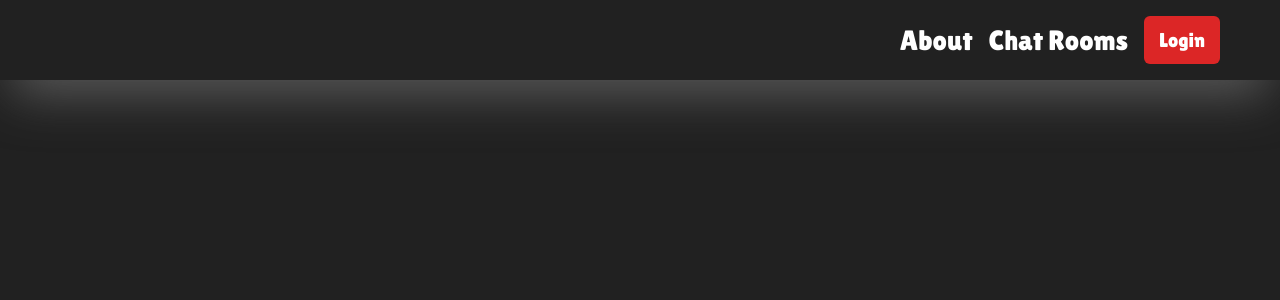
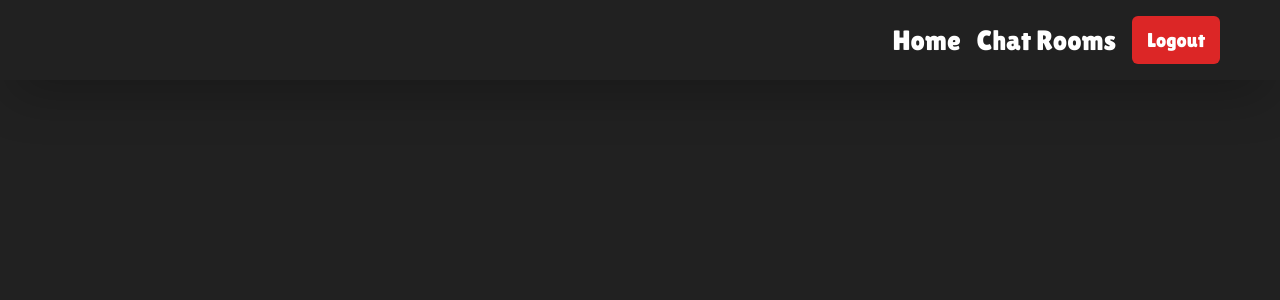
Before and after one commit to LStepczynski/Herext, a Django app: page / in a window 1280 px wide. Shown: the top 300 px of the page. Run offline with Django 4.2, Linux system fonts and the light colour scheme; the visitor is signed in with stand-in values (Sample User, id 1).

Commit message:
Small changes

```diff
--- a/herext/main/static/css/input.css
+++ b/herext/main/static/css/input.css
@@ -12,6 +12,10 @@ body {
     background: #212121;
 }
 
+.shadowHover:hover {
+    text-shadow: 5px 5px 15px #FFFFFF;
+}
+
 @media (prefers-color-scheme: dark) {
     body {
     background: #212121;
--- a/herext/main/static/css/output.css
+++ b/herext/main/static/css/output.css
@@ -690,11 +690,6 @@ video {
   line-height: 1.75rem;
 }
 
-.text-black {
-  --tw-text-opacity: 1;
-  color: rgb(0 0 0 / var(--tw-text-opacity));
-}
-
 .text-white {
   --tw-text-opacity: 1;
   color: rgb(255 255 255 / var(--tw-text-opacity));
@@ -726,6 +721,10 @@ body {
   margin: 0;
   padding: 0;
   background: #212121;
+}
+
+.shadowHover:hover {
+  text-shadow: 5px 5px 15px #FFFFFF;
 }
 
 @media (prefers-color-scheme: dark) {
--- a/herext/main/templates/main/base.html
+++ b/herext/main/templates/main/base.html
@@ -12,13 +12,17 @@
     {% block head %}{% endblock %}
 </head>
 <body>
-    <nav style="box-shadow: 0 25px 50px -12px rgb(92, 92, 92);" class="h-[60px] w-full shadow-2xl md:h-[80px]">
+    <nav class="h-[60px] w-full shadow-2xl md:h-[80px]">
         <ul class="flex justify-end mr-[20px] md:mr-[60px] md:space-x-4 | text-white | font-lilita">
-            <li class='grid items-center h-[60px] md:h-[80px]'><a style="transition: all 0.3s;" id="about" class='text-2xl md:text-[28px] xs:mx-[20px]' href='/'>About</a></li>
+            <li class='grid items-center h-[60px] md:h-[80px]'><a style="transition: all 0.3s;" id="about" class='text-2xl md:text-[28px] xs:mx-[20px] | shadowHover' href='/'>Home</a></li>
 
-            <li class='grid items-center h-[60px] md:h-[80px]'><a style="transition: all 0.3s;" id="projects" class='font-oswald text-2xl md:text-[28px]' href='/chatrooms'>Chat Rooms</a></li>
+            <li class='grid items-center h-[60px] md:h-[80px]'><a style="transition: all 0.3s;" id="projects" class='font-oswald text-2xl md:text-[28px] | shadowHover' href='/chatrooms'>Chat Rooms</a></li>
 
-            <li class='grid items-center h-[60px] md:h-[80px]'><a style="transition: all 0.3s;" id="resume" class='text-xl bg-red-600 border-red-600 rounded-[6px] shadow-red py-[5px] px-[15px] md:py-[10px]' href="/login">Login</a></li>
+            {% if logged %}
+                <li class='grid items-center h-[60px] md:h-[80px]'><a style="transition: all 0.3s;" id="resume" class='text-xl bg-red-600 border-red-600 rounded-[6px] shadow-red py-[5px] px-[15px] md:py-[10px]' href="/logout">Logout</a></li>
+            {% else %}
+                <li class='grid items-center h-[60px] md:h-[80px]'><a style="transition: all 0.3s;" id="resume" class='text-xl bg-red-600 border-red-600 rounded-[6px] shadow-red py-[5px] px-[15px] md:py-[10px]' href="/login">Login</a></li>
+            {% endif %}
         </ul>
     </nav>
     <br>
--- a/herext/main/urls.py
+++ b/herext/main/urls.py
@@ -7,4 +7,5 @@ urlpatterns = [
     path("register", views.register_page, name="register"),
     path("login", views.login_page, name="login"),
     path("logout", views.logout_page, name="logout"),
+    path("chatrooms", views.chatrooms_page, name="chatrooms"),
 ]
--- a/herext/main/views.py
+++ b/herext/main/views.py
@@ -7,9 +7,8 @@ from django.contrib.auth import authenticate, login, logout
 
 # Create your views here.
 
-@login_required
 def home_page(request):
-    return render(request, 'main/index.html', {})
+    return render(request, 'main/index.html', {'logged':request.user.is_authenticated})
 
 def login_page(request):
     if request.method == 'POST':
@@ -27,9 +26,9 @@ def login_page(request):
         else:
             # Return an 'invalid login' error message.
             print('a')
-            return render(request, 'main/login.html', {'error': 'Invalid login credentials'})
+            return render(request, 'main/login.html', {'error': 'Invalid login credentials', 'logged':request.user.is_authenticated})
     else:
-        return render(request, 'main/login.html')
+        return render(request, 'main/login.html', {'logged':request.user.is_authenticated})
 
 
 def register_page(request):
@@ -47,13 +46,18 @@ def register_page(request):
                 return redirect('login')
             else:
                 form.add_error('username', 'A user with this username already exists')
-        return render(request, 'main/register.html', {'form': form})
+        return render(request, 'main/register.html', {'form': form, 'logged':request.user.is_authenticated})
     else:
         form = AccountForm()
-    return render(request, 'main/register.html', {'form': form})
+    return render(request, 'main/register.html', {'form': form, 'logged':request.user.is_authenticated})
+
+
+@login_required
+def chatrooms_page(request):
+    return render(request, 'main/chatrooms.html', {'logged':request.user.is_authenticated})
+
 
 @login_required
 def logout_page(request):
-    print('stest')
     logout(request)
     return redirect('login')
```
Also changed, not shown: herext/main/templates/main/chatrooms.html (renamed from herext/main/apps.py, +12 -4 lines).
